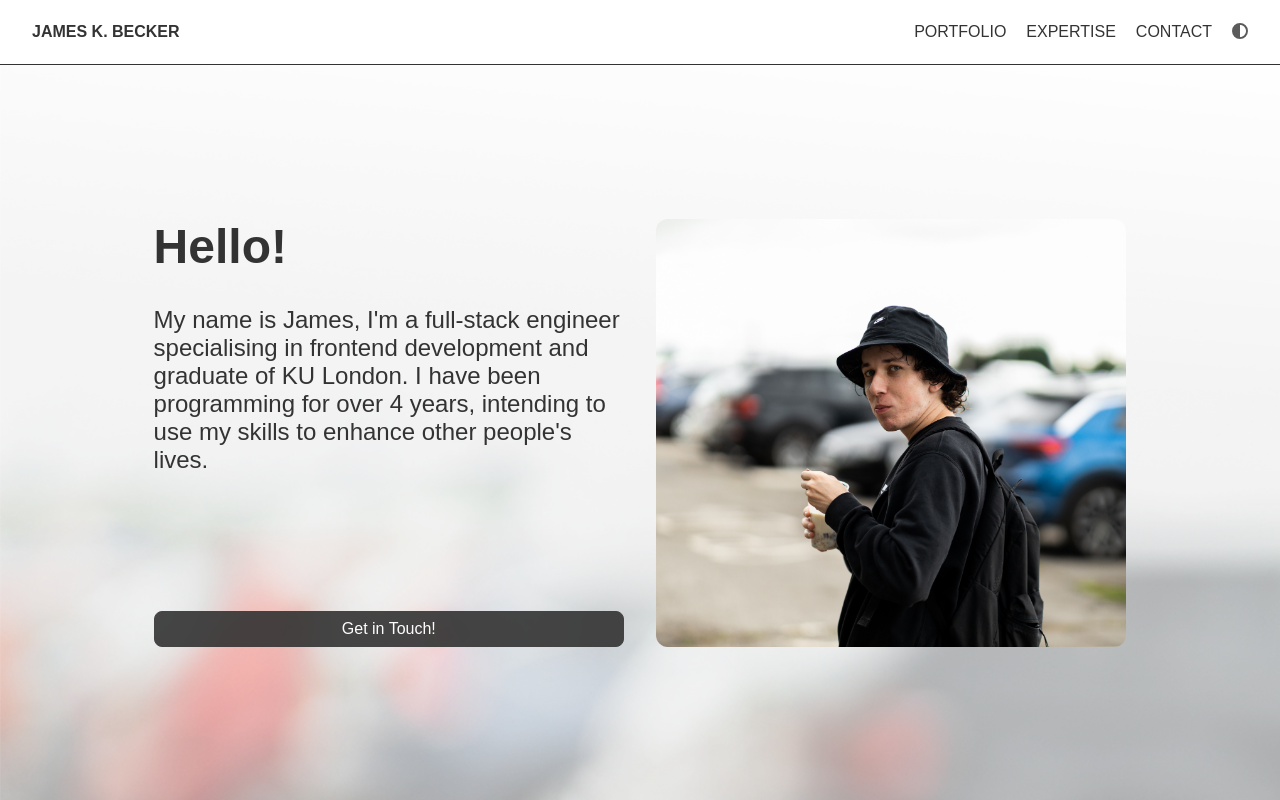
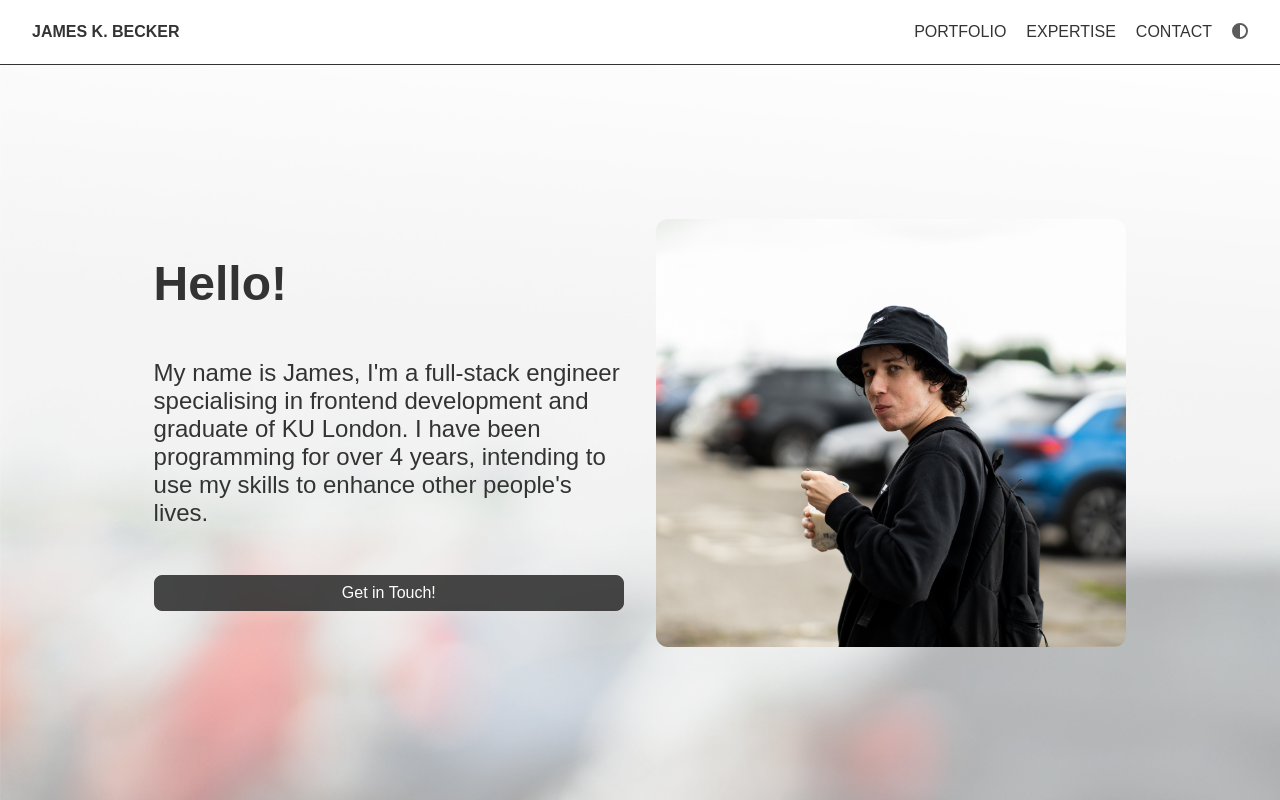
Before and after one commit to jameskbecker/portfolio-old, a Next.js app: page / in a window 1280 px wide. Shown: the top 800 px of the page. Built offline with nearby package versions, Linux system fonts and the light colour scheme.

Commit message:
Refactor HeroSection

```diff
--- a/src/components/sections/heroSection/HeroBanner.tsx
+++ b/src/components/sections/heroSection/HeroBanner.tsx
@@ -11,17 +11,12 @@ const StyledHeroBanner = styled.div`
 
 const Overlay = styled.div`
   position: absolute;
-
   width: 100%;
   height: 100%;
 
   z-index: -2;
 
-  background: linear-gradient(
-    365deg,
-    rgba(255, 255, 255, 0) 60%,
-    rgba(255, 255, 255, 1) 100%
-  );
+  background: linear-gradient(365deg, #ffffff00 60%, #ffffff 100%);
 `;
 
 const HeroBanner = () => (
--- /dev/null
+++ b/src/components/sections/heroSection/HeroContent.tsx
@@ -0,0 +1,21 @@
+import screens from '@/screens';
+import styled from 'styled-components';
+
+const HeroContent = styled.div`
+  display: flex;
+  flex-direction: row;
+  align-items: center;
+  gap: 2rem;
+  height: 100%;
+
+  padding: 12vw;
+  box-sizing: border-box;
+
+  @media only screen and (max-width: ${screens.tabletMax}) {
+    display: flex;
+    flex-direction: column;
+    justify-content: center;
+  }
+`;
+
+export default HeroContent;
--- a/src/components/sections/heroSection/HeroImageContainer.tsx
+++ b/src/components/sections/heroSection/HeroImageContainer.tsx
@@ -4,12 +4,13 @@ import styled from 'styled-components';
 
 const HeroImageContainer = styled(motion.div)`
   position: relative;
-  grid-row: span 3;
+  flex: 1 1;
+  height: 100%;
 
   border-radius: 0.75rem;
   overflow: hidden;
 
-  @media only screen and (max-width: ${screens.mobileMax}) {
+  @media only screen and (max-width: ${screens.tabletMax}) {
     display: none;
   }
 `;
--- /dev/null
+++ b/src/components/sections/heroSection/HeroInfo.tsx
@@ -0,0 +1,58 @@
+import Button from '@/components/button';
+import screens from '@/screens';
+import { motion } from 'framer-motion';
+import styled from 'styled-components';
+import { textAnimation } from './animations';
+
+const StyledHeroInfo = styled.div`
+  flex: 1 1;
+  display: flex;
+  flex-direction: column;
+  justify-content: center;
+  align-items: center;
+  gap: 3rem;
+
+  & > * {
+    width: 100%;
+  }
+
+  a {
+    display: flex;
+    flex-direction: column;
+  }
+
+  h2 {
+    text-align: left;
+  }
+
+  @media only screen and (max-width: ${screens.tabletMax}) {
+    gap: 2rem;
+  }
+`;
+
+type HeroInfoProps = {
+  heading: string;
+  description: string;
+  href: string;
+};
+
+const HeroInfo = (props: HeroInfoProps) => (
+  <StyledHeroInfo>
+    <motion.h2 {...textAnimation} transition={{ duration: 0.5, delay: 0 }}>
+      {props.heading}
+    </motion.h2>
+    <motion.h3 {...textAnimation} transition={{ duration: 0.5, delay: 0.15 }}>
+      {props.description}
+    </motion.h3>
+    <motion.a
+      {...textAnimation}
+      transition={{ duration: 0.5, delay: 0.3 }}
+      href={props.href}
+      draggable="false"
+    >
+      <Button label="Get in Touch!" />
+    </motion.a>
+  </StyledHeroInfo>
+);
+
+export default HeroInfo;
--- a/src/components/sections/heroSection/index.tsx
+++ b/src/components/sections/heroSection/index.tsx
@@ -5,7 +5,9 @@ import Image from 'next/image';
 import styled from 'styled-components';
 import { heroImageAnimation, textAnimation } from './animations';
 import HeroBanner from './HeroBanner';
+import HeroContent from './HeroContent';
 import HeroImageContainer from './HeroImageContainer';
+import HeroInfo from './HeroInfo';
 
 const StyledHeroSection = styled.section`
   position: relative;
@@ -14,51 +16,14 @@ const StyledHeroSection = styled.section`
   background: transparent;
 `;
 
-const HeroSectionContent = styled.div`
-  display: grid;
-  grid-auto-columns: 1fr 1fr;
-  grid-auto-rows: max-content 1fr auto;
-  grid-auto-flow: column;
-  align-content: center;
-  grid-gap: 2rem;
-  height: 100%;
-
-  padding: 12vw;
-  box-sizing: border-box;
-
-  a {
-    display: flex;
-    flex-direction: column;
-  }
-
-  @media only screen and (max-width: ${screens.tabletMax}) {
-    display: flex;
-    flex-direction: column;
-    justify-content: center;
-  }
-`;
-
 const description =
   "My name is James, I'm a full-stack engineer specialising in frontend development and graduate of KU London. I have been programming for over 4 years, intending to use my skills to enhance other people's lives.";
 
 const HeroSection = () => (
   <StyledHeroSection>
     <HeroBanner />
-    <HeroSectionContent>
-      <motion.h2 {...textAnimation} transition={{ duration: 0.5, delay: 0 }}>
-        Hello!
-      </motion.h2>
-      <motion.h3 {...textAnimation} transition={{ duration: 0.5, delay: 0.15 }}>
-        {description}
-      </motion.h3>
-      <motion.a
-        {...textAnimation}
-        transition={{ duration: 0.5, delay: 0.3 }}
-        href="#contact"
-        draggable="false"
-      >
-        <Button label="Get in Touch!" />
-      </motion.a>
+    <HeroContent>
+      <HeroInfo heading="Hello!" description={description} href="#contact" />
       <HeroImageContainer
         {...heroImageAnimation}
         transition={{ duration: 0.8 }}
@@ -70,7 +35,7 @@ const HeroSection = () => (
           draggable="false"
         />
       </HeroImageContainer>
-    </HeroSectionContent>
+    </HeroContent>
   </StyledHeroSection>
 );
 
```
